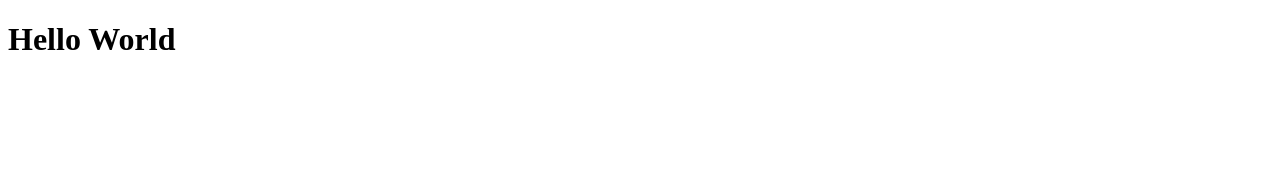
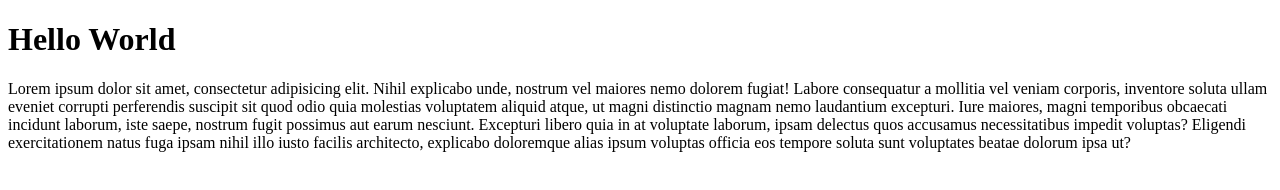
Before and after one commit to dedektegarapriyandi/Learn-GitHub, a plain HTML site: page index.html in a window 1280 px wide. Drawn offline with Linux system fonts and the light colour scheme.

Commit message:
menambah paragraph pada index.html

```diff
--- a/index.html
+++ b/index.html
@@ -11,6 +11,13 @@
 
     <h1>Hello World</h1>
 
+    <p>Lorem ipsum dolor sit amet, consectetur adipisicing elit. Nihil explicabo unde, nostrum vel maiores nemo dolorem
+        fugiat! Labore consequatur a mollitia vel veniam corporis, inventore soluta ullam eveniet corrupti perferendis
+        suscipit sit quod odio quia molestias voluptatem aliquid atque, ut magni distinctio magnam nemo laudantium
+        excepturi. Iure maiores, magni temporibus obcaecati incidunt laborum, iste saepe, nostrum fugit possimus aut
+        earum nesciunt. Excepturi libero quia in at voluptate laborum, ipsam delectus quos accusamus necessitatibus
+        impedit voluptas? Eligendi exercitationem natus fuga ipsam nihil illo iusto facilis architecto, explicabo
+        doloremque alias ipsum voluptas officia eos tempore soluta sunt voluptates beatae dolorum ipsa ut?</p>
 </body>
 
 </html>
```
